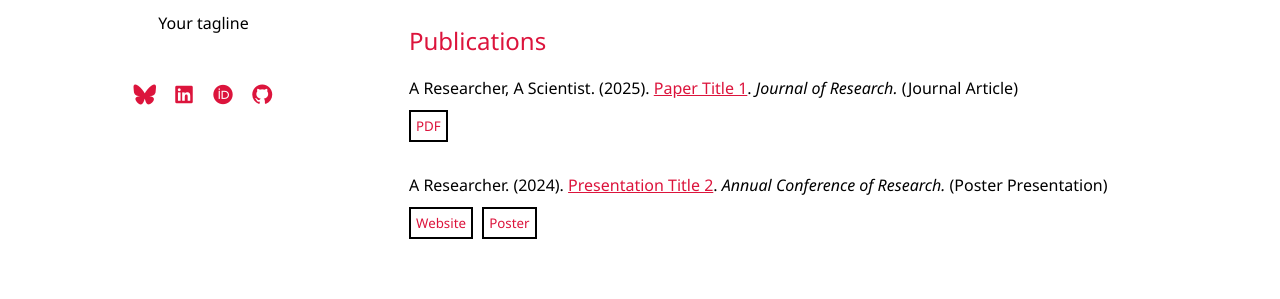
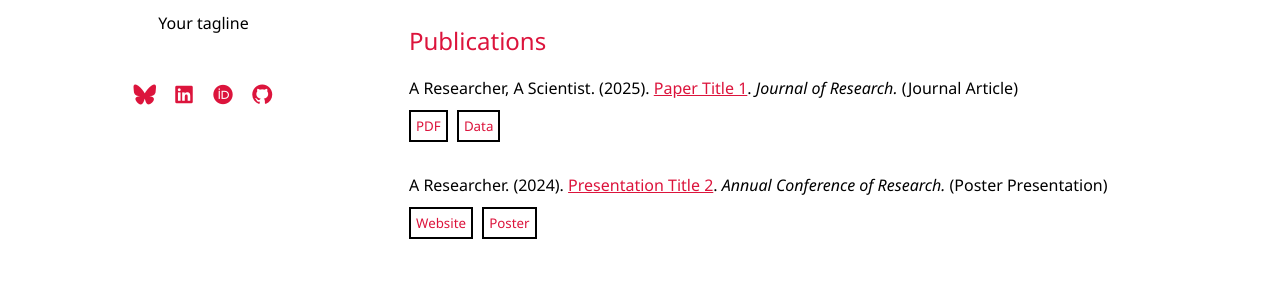
Before and after one commit to emma-wilson/minimal-blog, a Jekyll site: the page built from research.md, in a window 1280 px wide. Shown: the part 365-664 px from the top of the page. Built offline with Jekyll 4.4.1, drawn with Linux system fonts in a browser that asks for light colours; nearby versions of some CDN libraries.

Commit message:
Fix typo

```diff
--- a/_includes/publications.html
+++ b/_includes/publications.html
@@ -22,16 +22,16 @@
                 {% if item.epub %}
                 <a href ="{{ item.epub }}" class="btn" role="button" target="_blank">EPUB</a>
                 {% endif %}
-                {% if item.HTML %}
+                {% if item.html %}
                 <a href ="{{ item.html }}" class="btn" role="button" target="_blank">HTML</a>
                 {% endif %}
-                {% if item.XML %}
+                {% if item.xml %}
                 <a href ="{{ item.xml }}" class="btn" role="button" target="_blank">XML</a>
                 {% endif %}
                 {% if item.website %}
                 <a href ="{{ item.website }}" class="btn" role="button" target="_blank">Website</a>
                 {% endif %}
-                {% if item.dara %}
+                {% if item.data %}
                 <a href ="{{ item.data }}" class="btn" role="button" target="_blank">Data</a>
                 {% endif %}
                 {% if item.code %}
```
